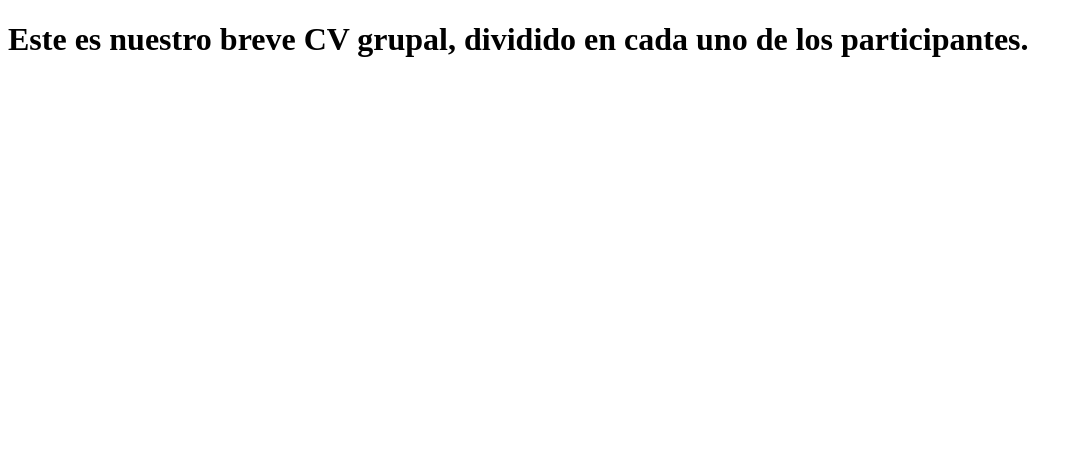
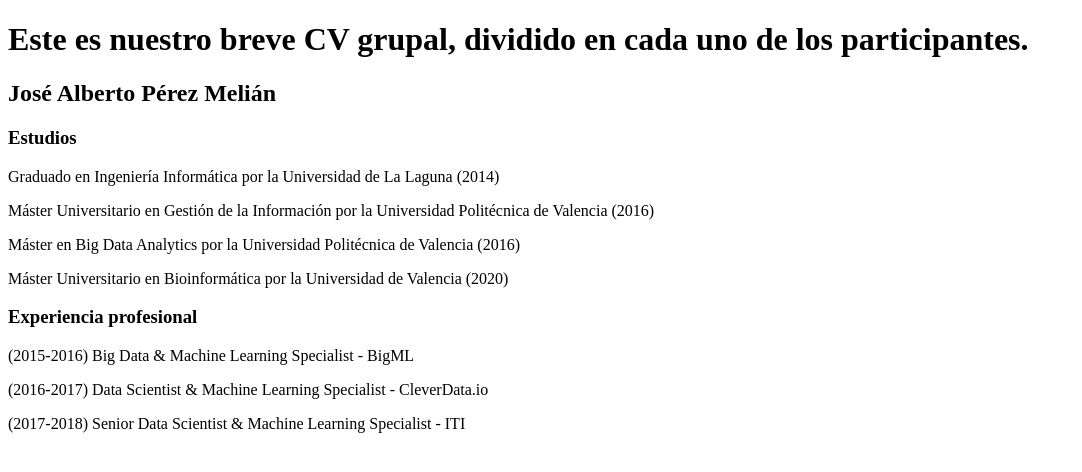
Before and after one commit to XavYan/cv-grupal, a plain HTML site: page src/index.html in a window 1280 px wide. Shown: the whole page, without its empty margins (0-1082 px from the left). Drawn offline with Linux system fonts and the light colour scheme.

Commit message:
japmelian info added

```diff
--- a/src/index.html
+++ b/src/index.html
@@ -7,5 +7,19 @@
 </head>
 <body>
     <h1>Este es nuestro breve CV grupal, dividido en cada uno de los participantes.</h1>
+
+    <div class="japmelian">
+        <h2> José Alberto Pérez Melián </h2>
+        <h3> Estudios </h3>
+        <p> Graduado en Ingeniería Informática por la Universidad de La Laguna (2014) </p>
+        <p> Máster Universitario en Gestión de la Información por la Universidad Politécnica de Valencia (2016) </p>
+        <p> Máster en Big Data Analytics por la Universidad Politécnica de Valencia (2016) </p>
+        <p> Máster Universitario en Bioinformática por la Universidad de Valencia (2020) </p>
+
+        <h3> Experiencia profesional </h3>
+        <p> (2015-2016) Big Data & Machine Learning Specialist - BigML </p>
+        <p> (2016-2017) Data Scientist & Machine Learning Specialist - CleverData.io </p>
+        <p> (2017-2018) Senior Data Scientist & Machine Learning Specialist - ITI </p>
+    </div>
 </body>
 </html>
```
Also changed, not shown: README.md (deleted), readme.md (added).
